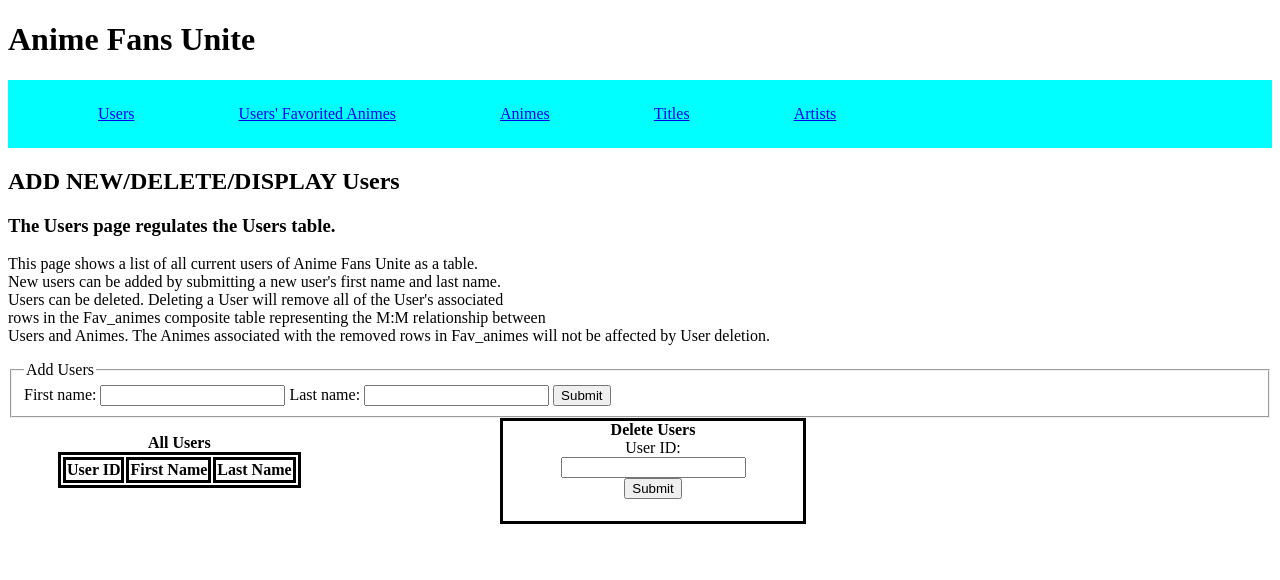
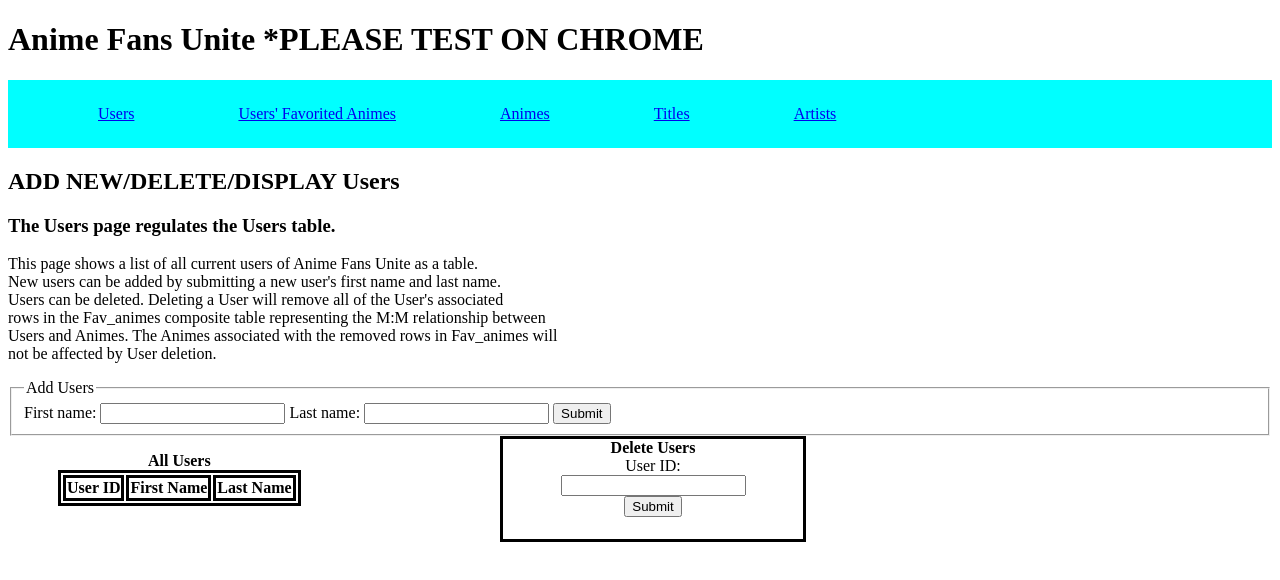
Before and after one commit to t-steven12/AnimeFansUnite, a website: page index.html in a window 1280 px wide. Drawn offline with Linux system fonts and the light colour scheme; no server answers.

Commit message:
Edited HTML files

```diff
--- a/index.html
+++ b/index.html
@@ -7,7 +7,7 @@
     <script src="usersAJAX.js"></script>
 </head>
 <body>
-    <h1>Anime Fans Unite</h1>
+    <h1>Anime Fans Unite *PLEASE TEST ON CHROME</h1>
     <ul>
         <li><a href="index.html">Users</a></li>
         <li><a href="Favorite_anime.html">Users' Favorited Animes</a></li>
@@ -22,7 +22,7 @@
         New users can be added by submitting a new user's first name and last name. <br>
         Users can be deleted. Deleting a User will remove all of the User's associated <br>
         rows in the Fav_animes composite table representing the M:M relationship between<br>
-        Users and Animes. The Animes associated with the removed rows in Fav_animes will
+        Users and Animes. The Animes associated with the removed rows in Fav_animes will <br>
         not be affected by User deletion.
     </p>
     <fieldset>
```
Also changed, not shown: Animes.html (+1 -1 lines), Artists.html (+1 -1 lines), Favorite_anime.html (+2 -2 lines), Titles.html (+1 -1 lines).
